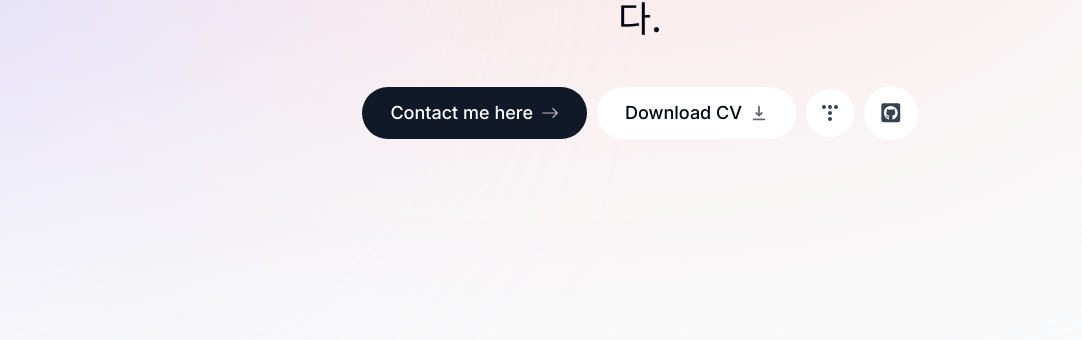
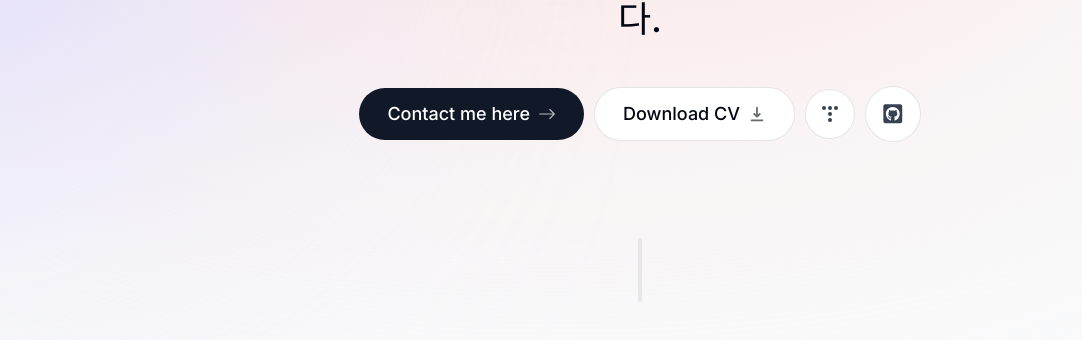
Before and after one commit to Hanseul516/Portfolio, a Next.js app in the folder portfolio/: page / in a window 1280 px wide. Shown: the part 372-712 px from the top of the page, without its empty margins (0-1082 px from the left). Built offline with nearby package versions, Linux system fonts and the light colour scheme.

Commit message:
portfolio

```diff
--- a/portfolio/app/page.tsx
+++ b/portfolio/app/page.tsx
@@ -1,9 +1,11 @@
 import Intro from "@/components/intro";
+import SectionDivider from "@/components/section-divider";
 
 export default function Home() {
   return (
     <main className="flex flex-col items-center px-4">
       <Intro />
+      <SectionDivider />
     </main>
   );
 }
--- a/portfolio/components/header.tsx
+++ b/portfolio/components/header.tsx
@@ -14,7 +14,7 @@ export default function Header() {
         animate={{ y: 0, x: "-50%", opacity: 1 }}
       ></motion.div>
 
-      <nav className="fixed top-[0.15rem] left-1/2 h-12 -translate-x-1/2 py-2 sm:top-[1.7rem] sm:h-[initial] sm:py-0">
+      <nav className="flex fixed top-[0.15rem] left-1/2 h-12 -translate-x-1/2 py-2 sm:top-[1.7rem] sm:h-[initial] sm:py-0">
         <ul className="flex w-[22rem] flex-wrap items-center justify-center gap-y-1 text-[0.9rem] font-medium text-gray-500 sm:w-[initial] sm:flex-nowrap sm:gap-5">
           {links.map((link) => (
             <motion.li
--- a/portfolio/components/intro.tsx
+++ b/portfolio/components/intro.tsx
@@ -76,27 +76,37 @@ export default function Intro() {
           <BsArrowRight className="opacity-70 group-hover:translate-x-1 trasition" />
         </Link>
 
-        <a className="group bg-white px-7 py-3 flex items-center gap-2 rounded-full outline-none focus:scale-110 hover:scale-110 active:scale-105 transition">
+        <a
+          className="group bg-white px-7 py-3 flex items-center gap-2 rounded-full outline-none focus:scale-110 hover:scale-110 active:scale-105 transition cursor-pointer border border-black/10"
+          href="/CV.pdf"
+          download
+        >
           Download CV
-          <HiDownload
-          className="opacity-60 group-hover:"/>
+          <HiDownload className="opacity-60 group-hover:translate-y-1 transition" />
         </a>
 
-        <a className="bg-white p-4 flex items-center gap-2 rounded-full">
+        <a
+          className="bg-white p-4 flex items-center gap-2 rounded-full focus:scale-[1.15] hover:scale-[1.15] active:scale-105 transition cursor-pointer border border-black/10"
+          href="https://duseul.tistory.com"
+          target="_blank"
+        >
           <svg
             role="img"
             viewBox="0 0 24 24"
             xmlns="http://www.w3.org/2000/svg"
-            className="w-4 h-4 fill-gray-700"
+            className="w-4 h-4 fill-gray-700 hover:fill-gray-950"
           >
             <path d="M0 3a3 3 0 1 0 6 0 3 3 0 0 0-6 0m9 18a3 3 0 1 0 6 0 3 3 0 0 0-6 0m0-9a3 3 0 1 0 6 0 3 3 0 0 0-6 0m0-9a3 3 0 1 0 6 0 3 3 0 0 0-6 0m9 0a3 3 0 1 0 6 0 3 3 0 0 0-6 0" />
           </svg>
         </a>
 
-        <a className="bg-white p-4 text-gray-700 flex items-center gap-2 text-[1.35rem] rounded-full">
+        <a
+          className="bg-white p-4 text-gray-700 flex items-center gap-2 text-[1.35rem] rounded-full focus:scale-[1.15] hover:scale-[1.15] hover:text-gray-950 active:scale-105 transition cursor-pointer border border-black/10"
+          href="https://github.com/Hanseul516"
+          target="_blank"
+        >
           <FaGithubSquare />
         </a>
-
       </motion.div>
     </section>
   );
--- /dev/null
+++ b/portfolio/components/section-divider.tsx
@@ -0,0 +1,15 @@
+"use client";
+
+import React from "react";
+import { motion } from "framer-motion";
+
+export default function SectionDivider() {
+  return (
+    <motion.div
+      className="bg-gray-200 my-24 h-16 w-1 rounded-full hidden sm:block"
+      initial={{ opacity: 0, y: 100 }}
+      animate={{ opacity: 1, y: 0 }}
+      transition={{ delay: 0.125 }}
+    ></motion.div>
+  );
+}
```
